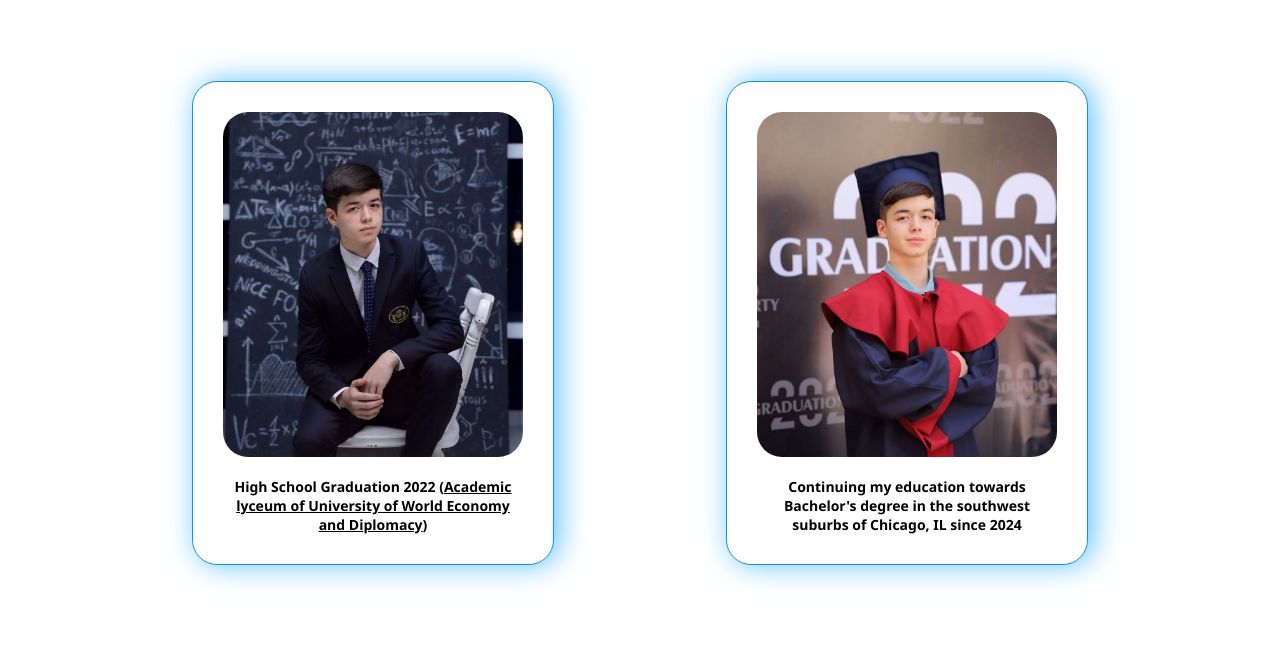
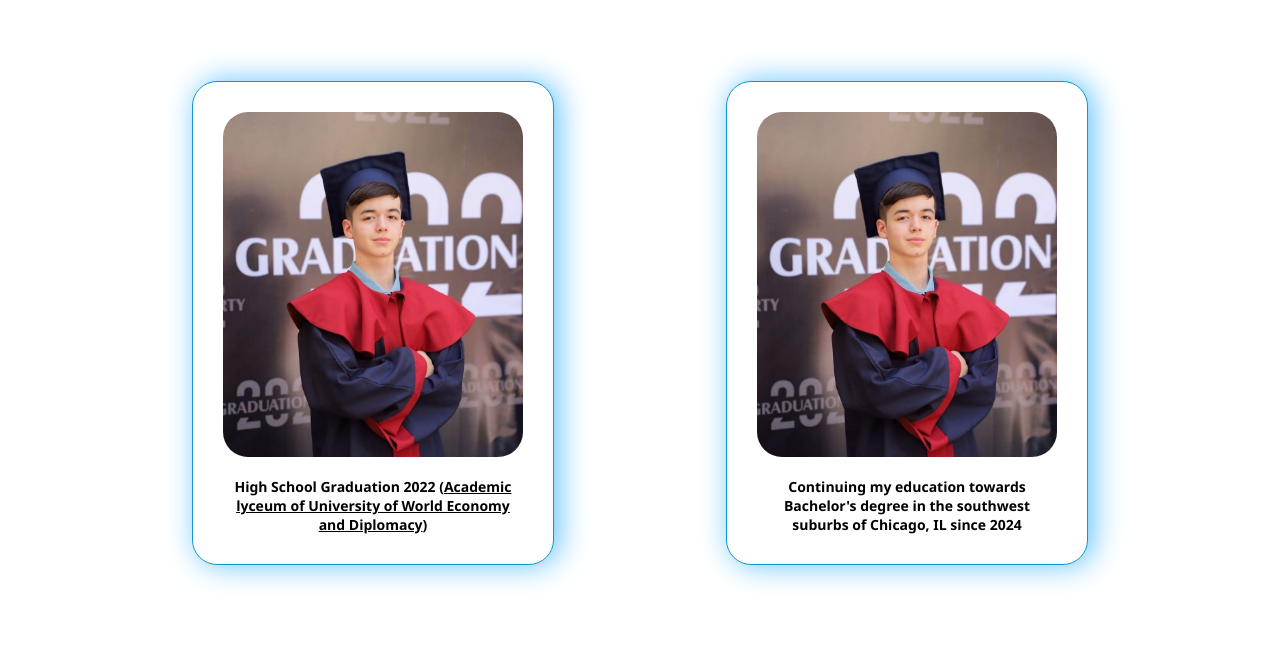
Before and after one commit to abrorkod/abrorbek_kodirov_portfolio_website, a plain HTML site: page index.html in a window 1280 px wide. Shown: the part 1453-2122 px from the top of the page. Drawn offline with Linux system fonts and the light colour scheme.

Commit message:
index.html

```diff
--- a/index.html
+++ b/index.html
@@ -113,7 +113,7 @@
 		<div class="photos">
 
 			<figure class="figure">
-				<img src="images/IMG_3632.JPG" alt="Image" width="500" height="590">
+				<img src="images/IMG_3643.JPG" alt="Image">
 
 				<figcaption> High School Graduation 2022 (<a href="https://aluwed.uz/en" target="_blank">Academic lyceum
 						of University of World Economy and Diplomacy</a>)</figcaption>
```
